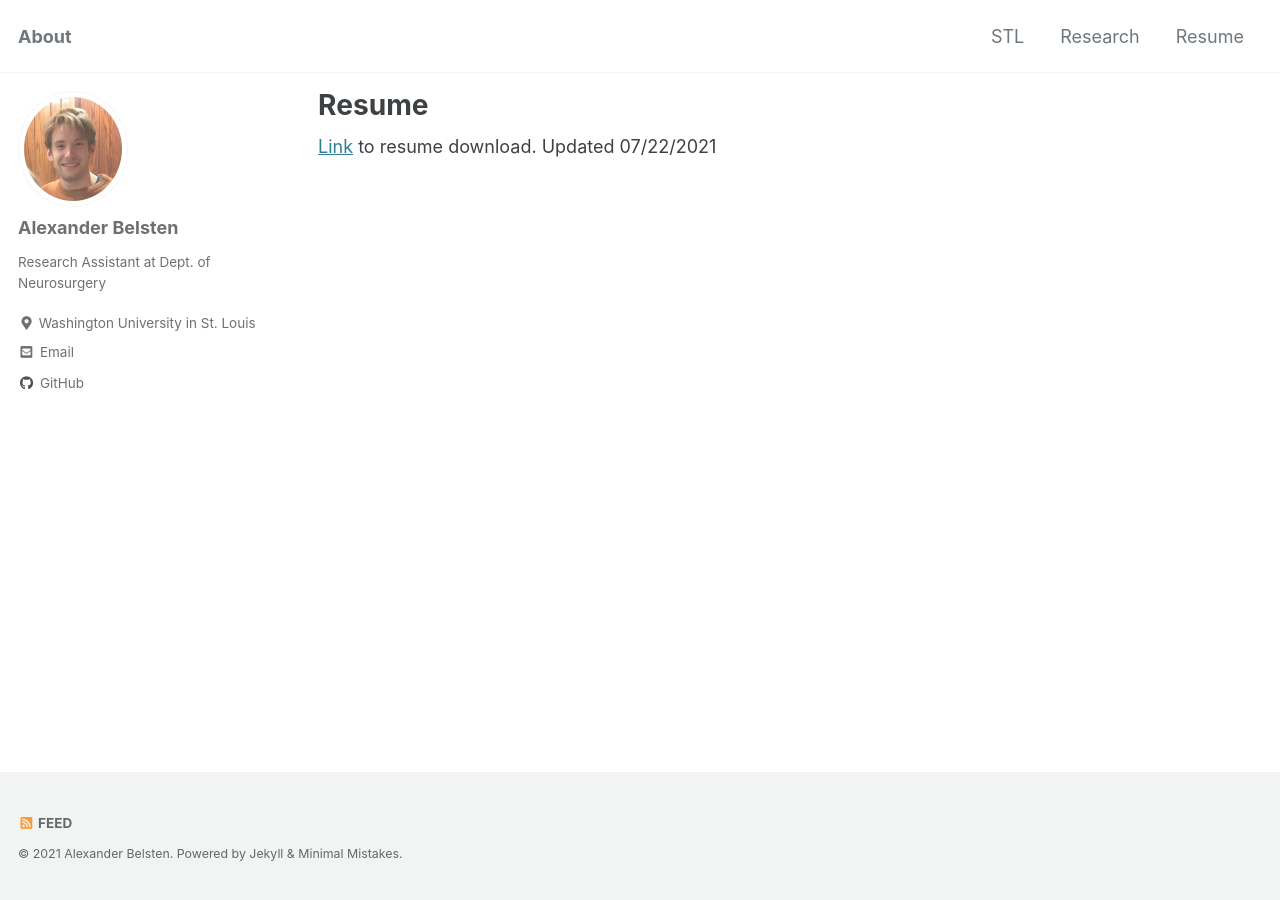
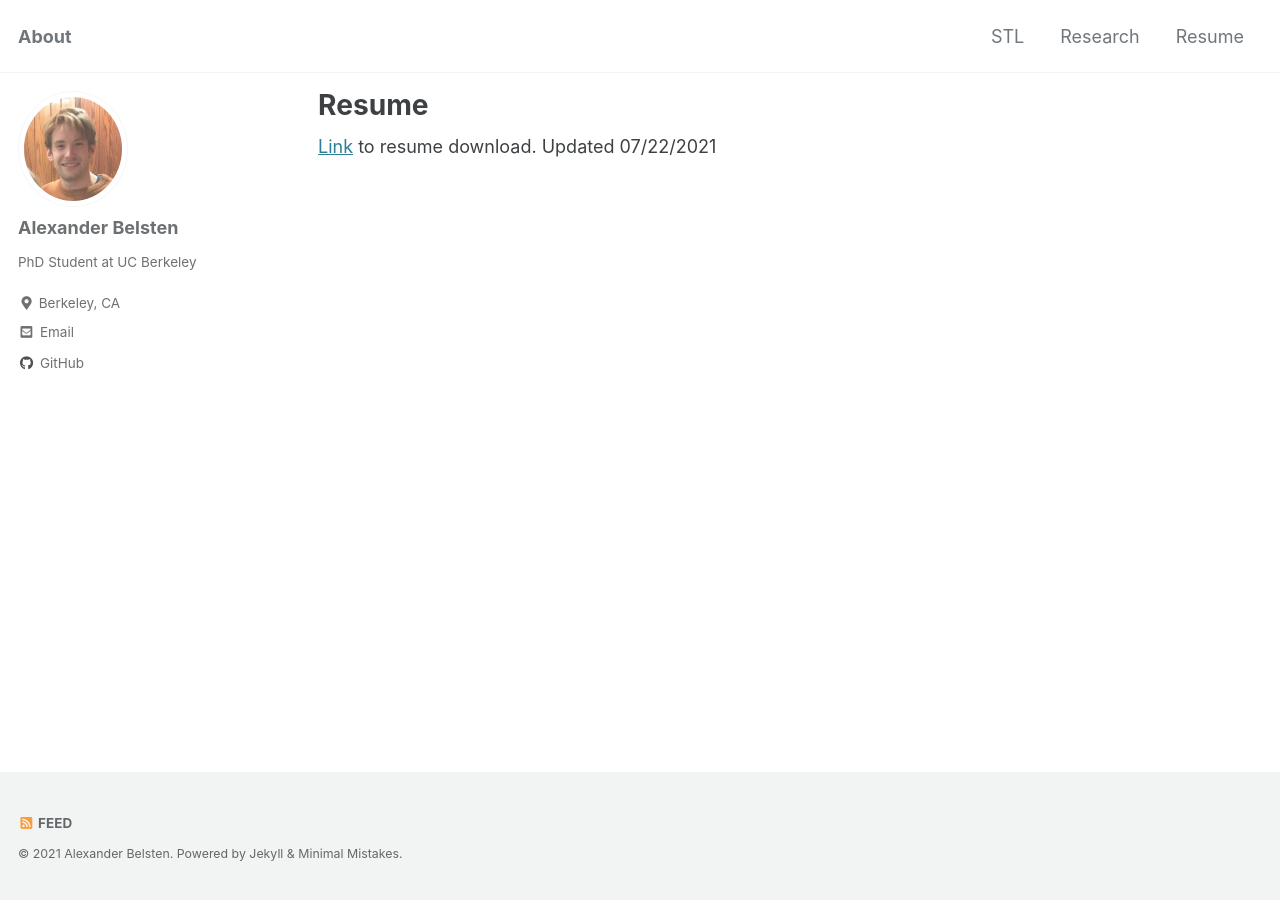
Before and after one commit to belsten/belsten.github.io, a Jekyll site: the page built from resume.md, in a window 1280 px wide. Built offline with Jekyll 4.4.1, drawn with Linux system fonts in a browser that asks for light colours; cached includes are drawn as plain includes; a script bundle is joined from its source files by our own code; library files that are not in the unit come from our copies.

Commit message:
more updates! fun

```diff
--- a/_config.yml
+++ b/_config.yml
@@ -50,8 +50,8 @@ comments:
 author:
   name             : "Alexander Belsten"
   avatar           : "/assets/belsten.JPG"
-  bio              : "Research Assistant at Dept. of Neurosurgery"
-  location         : "Washington University in St. Louis"
+  bio              : "PhD Student at UC Berkeley"
+  location         : "Berkeley, CA"
   email            : "afbelsten at gmail dot com"
   uri              :
   bitbucket        :
```
